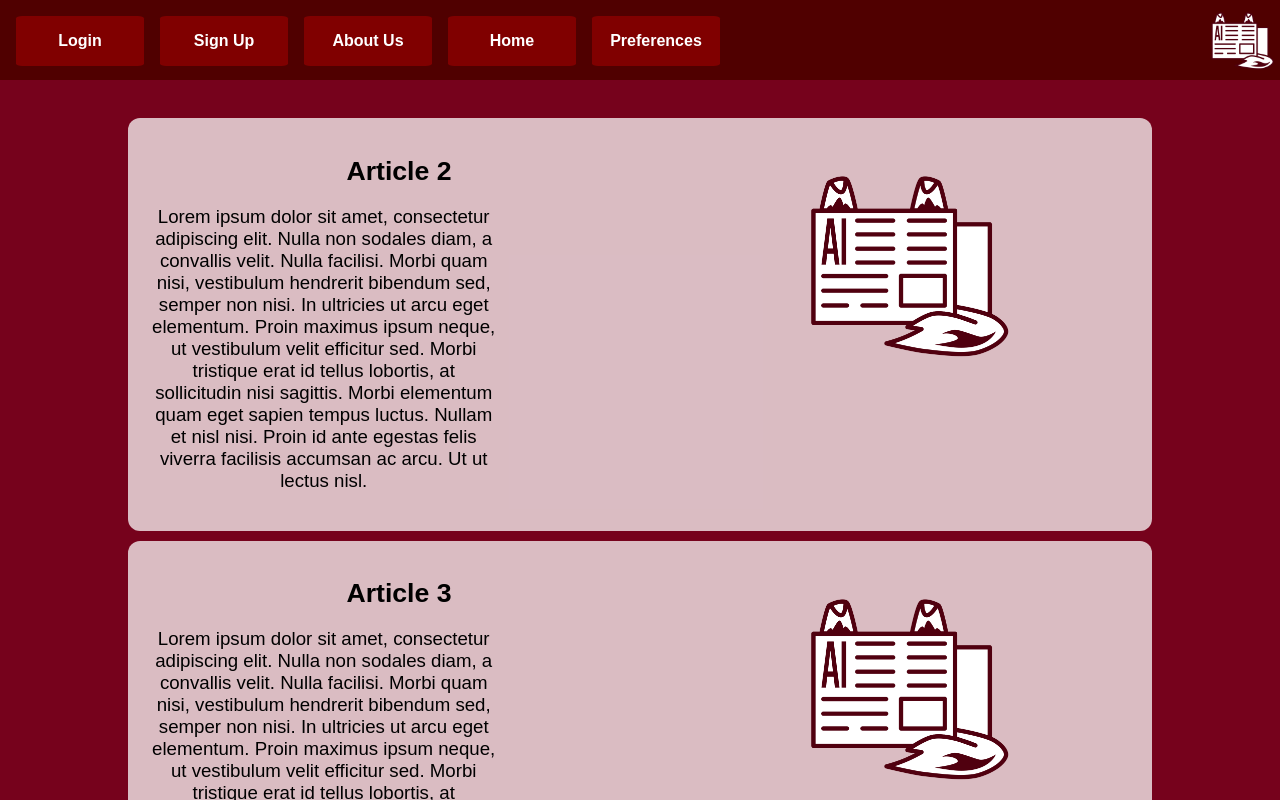
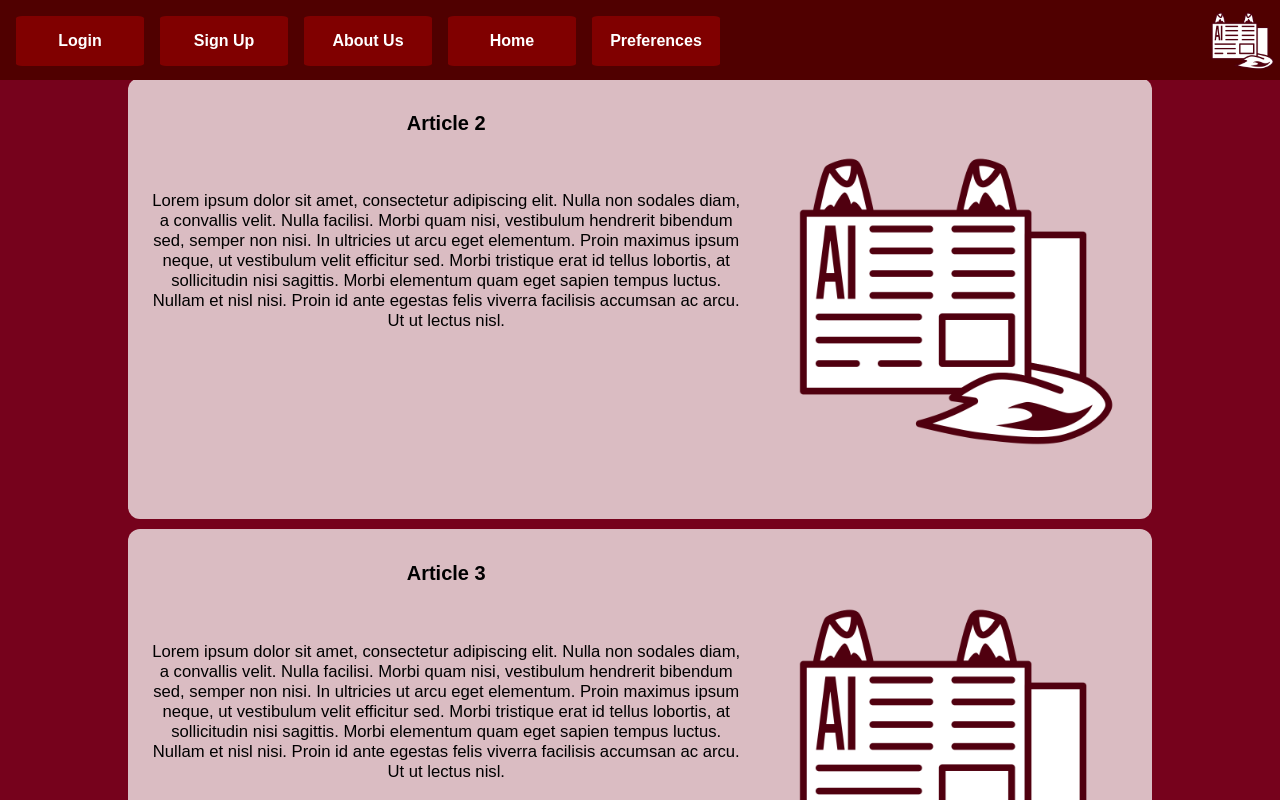
Before and after one commit to aggie-coding-club/ai-ggie-news, a React (Create React App) app in the folder frontend/: page /home in a window 1280 px wide. Shown: the top 800 px of the page. Built offline with nearby package versions, Linux system fonts and the light colour scheme; no server answers; a web font is replaced by a local one.

Commit message:
Changed UI, Working on preferneces

```diff
--- a/frontend/src/AboutUs.css
+++ b/frontend/src/AboutUs.css
@@ -0,0 +1,4 @@
+#root {
+    position:sticky;
+    overscroll-behavior: none;
+}
--- a/frontend/src/AboutUs.js
+++ b/frontend/src/AboutUs.js
@@ -3,6 +3,7 @@ import { useState } from 'react'
 import axios from "axios";
 import logo from './logo.svg';
 import './App.css';
+import './AboutUs.css';
 
 function AboutUs() {
 
--- a/frontend/src/App.css
+++ b/frontend/src/App.css
@@ -1,5 +1,4 @@
 .App {
-
   text-align: center;
   background-color: var(--color-background);
   height: 100%;
@@ -12,13 +11,21 @@
   --color-success: #4bb544;
   --border-radius: 4px;
 }
+.NavBar-Content{
+  position: fixed;
+}
 .ButtonLinks{
-  background-color: var(--color-background);
+  width: 100%;
 }
 .Nav{
+  top:0;
   display:flex;
   text-align:left;
-  height:80px
+  height:80px;
+  width: 100vw;
+  background-color: var(--color-background);
+
+
 }
 .TopLine{
   padding-top:1rem;
@@ -39,7 +46,6 @@
     background: maroon;
 }
 .icon{
-  float:right;
   margin-left:auto;
   width: 80px;
   height: 80px;
--- a/frontend/src/App.js
+++ b/frontend/src/App.js
@@ -42,6 +42,7 @@ function App() {
   }, [])
   return (
       <div className="App">
+        <div className="NavBar-Content">
           <div className="Nav">
             <div className="ButtonLinks">
                   <button className="nav__buttons" onClick={navigateToLogin}>Login</button>
@@ -51,6 +52,7 @@ function App() {
                   <button className="nav__buttons" onClick={navigateToPreferences}>Preferences</button>
             </div>
             <img className="icon" src={WhiteIcon} alt="aiggieNews" />
+          </div>
          </div>
             <Routes>
               <Route exact path ="/login" element={<LoginPage />} />
--- a/frontend/src/Home.css
+++ b/frontend/src/Home.css
@@ -1,18 +1,21 @@
 
 .Frame{
+    position:static;
     background-color: var(--color-primary-dark);
     overflow: scroll;
     height: 100%;
     width: 100%;
     display: grid;
     grid-template-columns: repeat(1, 1fr);
-    gap: 10px;
+    gap: 0px;
     grid-auto-rows: minmax(100px, auto);
+    padding-top: 40px;
+
 }
 .article{
     display: flex;
     flex-direction: row;
-    height: 40%;
+    height: 100%;
     width: 100%;
     padding: 20px;
     padding-right:0px;
@@ -26,7 +29,7 @@
 }
 .articleText{
     flex-direction: column;
-    width: 50%;
+    width: 60%;
     height:100%
 }
 .ButtonList{
@@ -34,25 +37,30 @@
     padding-top: 3%;
 }
 .ArticleBodyPara{
-    font-size: 140%;
-    width: 70%;
+    font-size:125%;
+    width: 100%;
     height: 30%;
+    padding-top: 40px;
+
 }
 .ArticleImage_Content{
-    width: 50%;
-    height: 50%;
+    width: 40%;
+    height: 100%;
+    margin-right:10px;
 }
 .Article_image_direct{
-    height: 50%;
-    width: 50%;
+    height: 100%;
+    width: 100%;
 }
 .ArticleTitle{
     align-self: flex-start;
     width: 100%;
-    height: 20%
+    height: 30%;
+    font-size: 150%;
 }
 .ArticleContent{
     align-items: center;
+    height:auto;
 }
 a {
     text-decoration:none;
--- a/frontend/src/Home.js
+++ b/frontend/src/Home.js
@@ -36,13 +36,6 @@ function Home(){
         <div className="Frame">
             <div className="Artcl_box_body">
                 <div className="ButtonList">
-                    {/* new line start*/}
-                    {profileData && <div>
-                    <p>Profile name: {profileData.profile_name}</p>
-                    <p>About me: {profileData.paragraphCont}</p>
-                    </div>
-                    }
-                    {/* end of new line */}
                     <div className="ArticleContent">
                     {profileData && <div>
                         <a href={profileData.link}>
--- a/frontend/src/LoginPage.css
+++ b/frontend/src/LoginPage.css
@@ -1,6 +1,7 @@
 .mainHead{
-    height: 100%;
+    height: 100vh;
     width:100%;
+    position:static;
     background-image:url("https://today.tamu.edu/wp-content/uploads/2021/02/210205_NewRev_JKE_3.jpg");
     background-color: var(--color-background);
     background-repeat: no-repeat;
--- a/frontend/src/Preferences.css
+++ b/frontend/src/Preferences.css
@@ -1,13 +1,13 @@
 .MainFrame{
     display: flex;
     flex-direction: column;
+    height: 100vh;
 }
 .SportsSection{
     flex-direction: row;
 }
 .Button_select{
-    min-width: 10%;
-    max-width: 15%;
+    width:15rem;
     padding: 1rem 2rem;
     margin: 10px;
     font-weight: bold;
@@ -23,3 +23,7 @@
 .selectAll_Sport{
     flex-direction: column;
 }
+#basketball_selected{
+    background-color: rgb(24, 177, 31);
+    color:black
+}
--- a/frontend/src/Preferences.js
+++ b/frontend/src/Preferences.js
@@ -1,13 +1,27 @@
 import React from 'react';
 import "./Preferences.css";
-
-var btn = document.getElementsByClassName('Button_select');
-
-btn.onclick = function () {
- this.style.backgroundColor = "green"
-};
+import { useState } from 'react';
 
 const Preferences = () => {
+
+  const [buttonID] = useState('Click');
+
+  function changeID(ID) {
+
+    if(ID != "selected"){
+      return("selected");
+    }
+    else{
+    return("unselected");
+    }
+  }
+
+  const [state, setState] = useState(false)
+  const clickFunction = (e) => {
+    setState(!state)
+    /*this.style.backgroundColor = "green";*/
+  };
+
   return (
         <div className="MainFrame">
           <div className="SportsSection">
@@ -16,12 +30,12 @@ const Preferences = () => {
                 <button className="Button_select"> All Sports </button>
               </div>
               <div className="sport_options">
-              <button className="Button_select"> Basketball </button>
-              <button className="Button_select"> Football </button>
-              <button className="Button_select"> Baseball </button>
-              <button className="Button_select"> Track and Feild </button>
-              <button className="Button_select"> Golf </button>
-              <button className="Button_select"> Swim </button>
+              <button onClick={changeID(this.id)} className="Button_select" id={"basketball_"+(buttonID)}>Basketball</button>
+              <button onClick={changeID} className="Button_select" id={"football_"+(buttonID)}> Football </button>
+              <button onClick={changeID} className="Button_select" id={"baseball_"+(buttonID)}> Baseball </button>
+              <button onClick={changeID} className="Button_select" id={"trackandfeild_"+(buttonID)}> Track and Feild </button>
+              <button onClick={changeID} className="Button_select" id={"golf_"+(buttonID)}> Golf </button>
+              <button onClick={changeID} className="Button_select" id={"swim_"+(buttonID)}> Swim </button>
             </div>
           </div>
           <div className="BusinessSection">
--- a/frontend/src/SignUpPage.css
+++ b/frontend/src/SignUpPage.css
@@ -1,5 +1,5 @@
 .contentFrame{
-    height: 100%;
+    height: 100vh;
     width:100%;
     background-color: var(--color-secondary);
     background-repeat: no-repeat;
```
Lines whose indentation alone changed are shown as unchanged.
